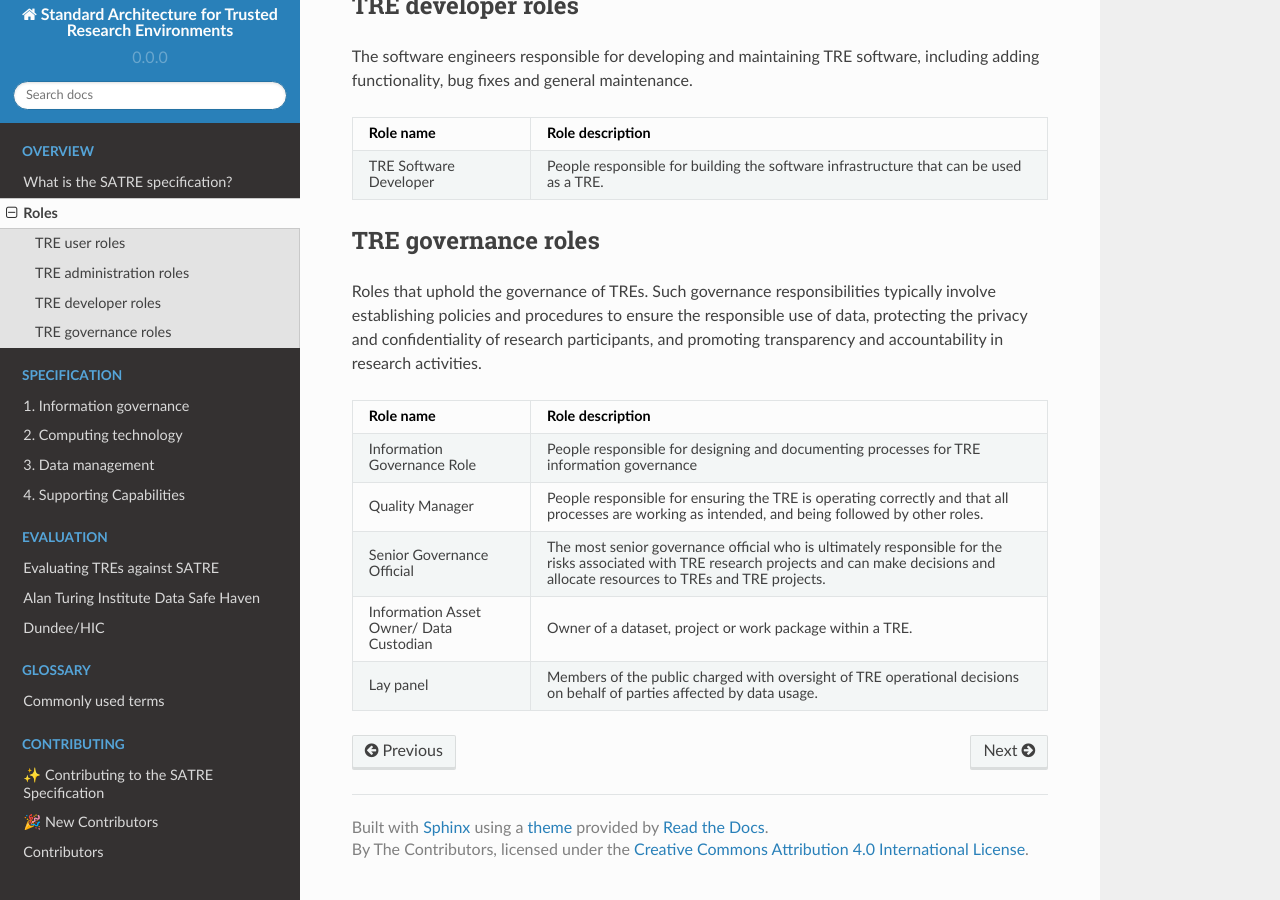
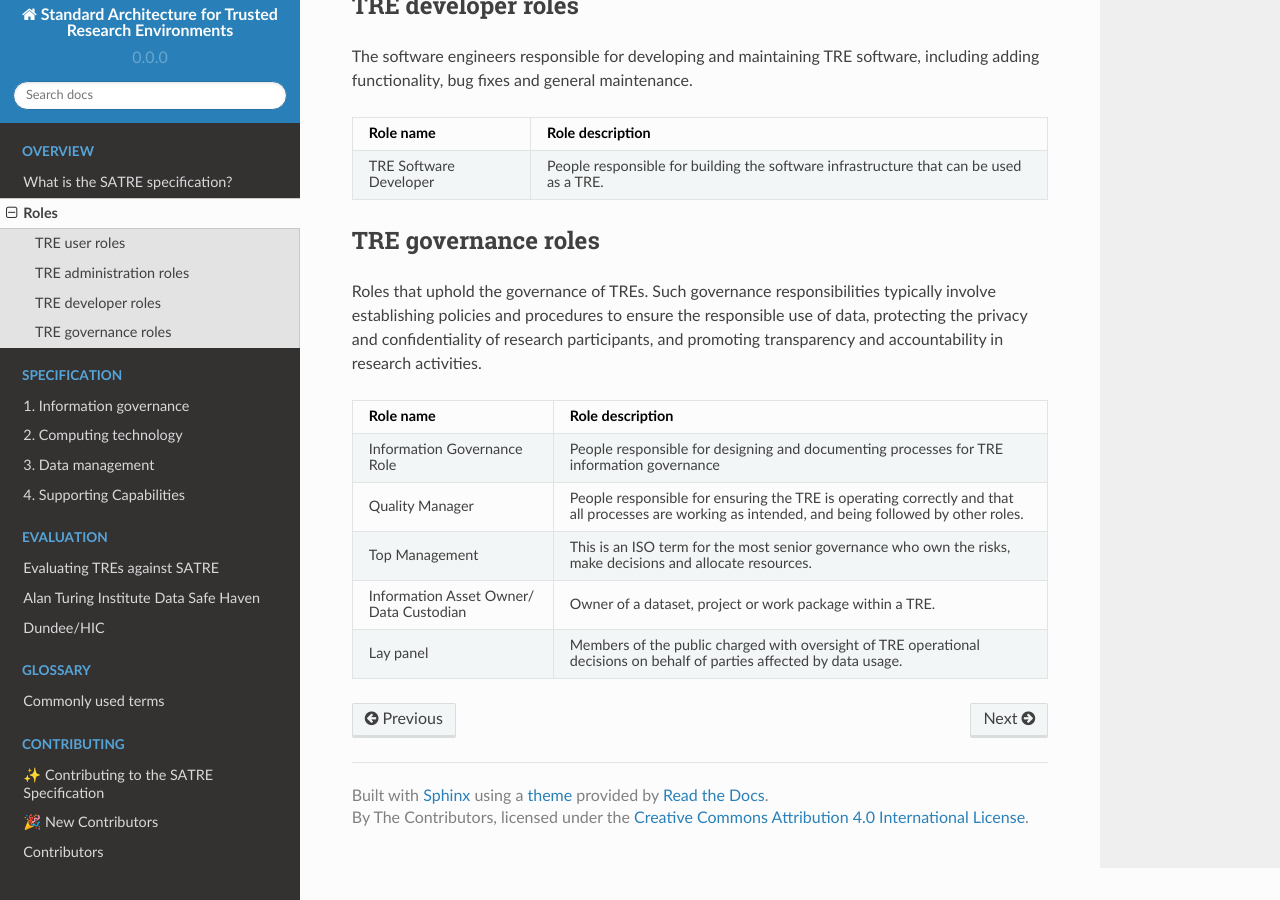
Before and after one commit to sa-tre/satre-specification, a Sphinx documentation site: the page built from docs/source/roles.md, in a window 1280 px wide and 900 px high, scrolled down 884 px. Built offline with Sphinx 7.4.7 and the Read the Docs theme 2.0.0, drawn with Linux system fonts in a browser that asks for light colours.

Commit message:
Revert "re-define senior governance"
This reverts commit 69066c5bf0a6270da6cf0b4774bc4b928a6d6dcd.

```diff
--- a/docs/source/roles.md
+++ b/docs/source/roles.md
@@ -85,8 +85,8 @@ Such governance responsibilities typically involve establishing policies and pro
   - People responsible for designing and documenting processes for TRE information governance
 * - Quality Manager
   - People responsible for ensuring the TRE is operating correctly and that all processes are working as intended, and being followed by other roles.
-* - Senior Governance Official
-  - The most senior governance official who is ultimately responsible for the risks associated with TRE research projects and can make decisions and allocate resources to TREs and TRE projects.
+* - Top Management
+  - This is an ISO term for the most senior governance who own the risks, make decisions and allocate resources.
 * - Information Asset Owner/ Data Custodian
   - Owner of a dataset, project or work package within a TRE.
 * - Lay panel
```
